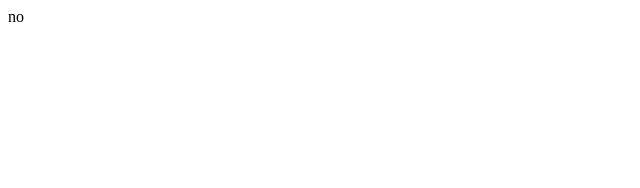
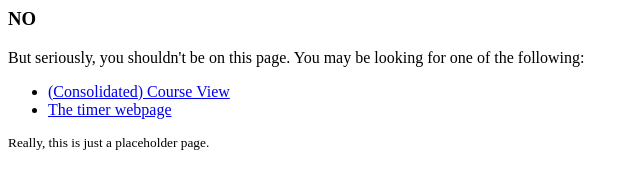
Before and after one commit to nixhope/nixhope.github.io, a plain HTML site: page index.html in a window 1280 px wide. Shown: the whole page, without its empty margins (0-640 px from the left). Drawn offline with Linux system fonts and the light colour scheme.

Commit message:
Super massive extreme update
Stupendous description for ridonkulous changes

```diff
--- a/index.html
+++ b/index.html
@@ -1 +1,9 @@
-<span>no</span>
+<h3><span>NO</span></h1>
+
+<p>But seriously, you shouldn't be on this page. You may be looking for one of the following:</p>
+<ul>
+  <li><a href="/CCV">(Consolidated) Course View</a></li>
+  <li><a href="/web-timer">The timer webpage</a></li>
+</ul>
+
+<small>Really, this is just a placeholder page.</small>
```
